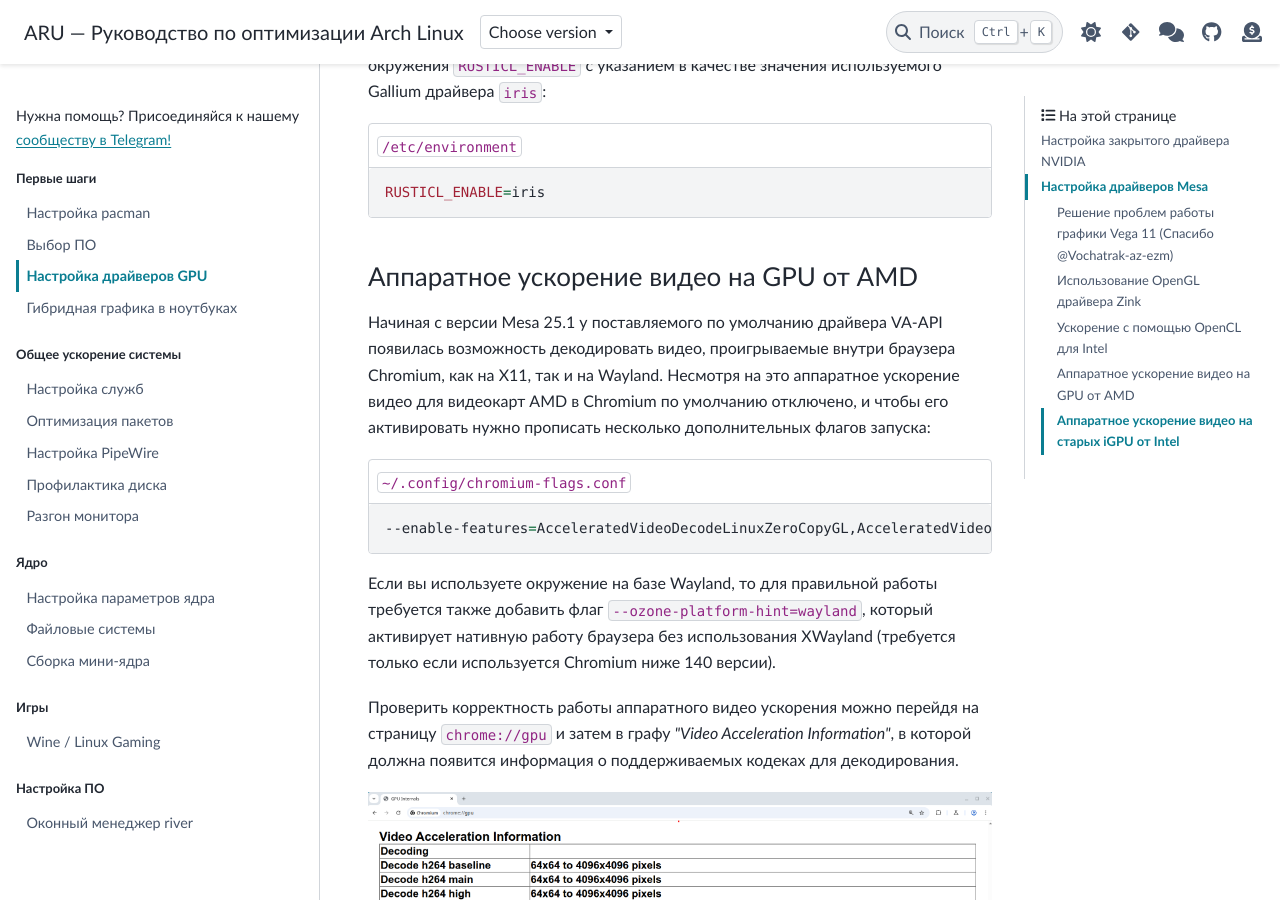
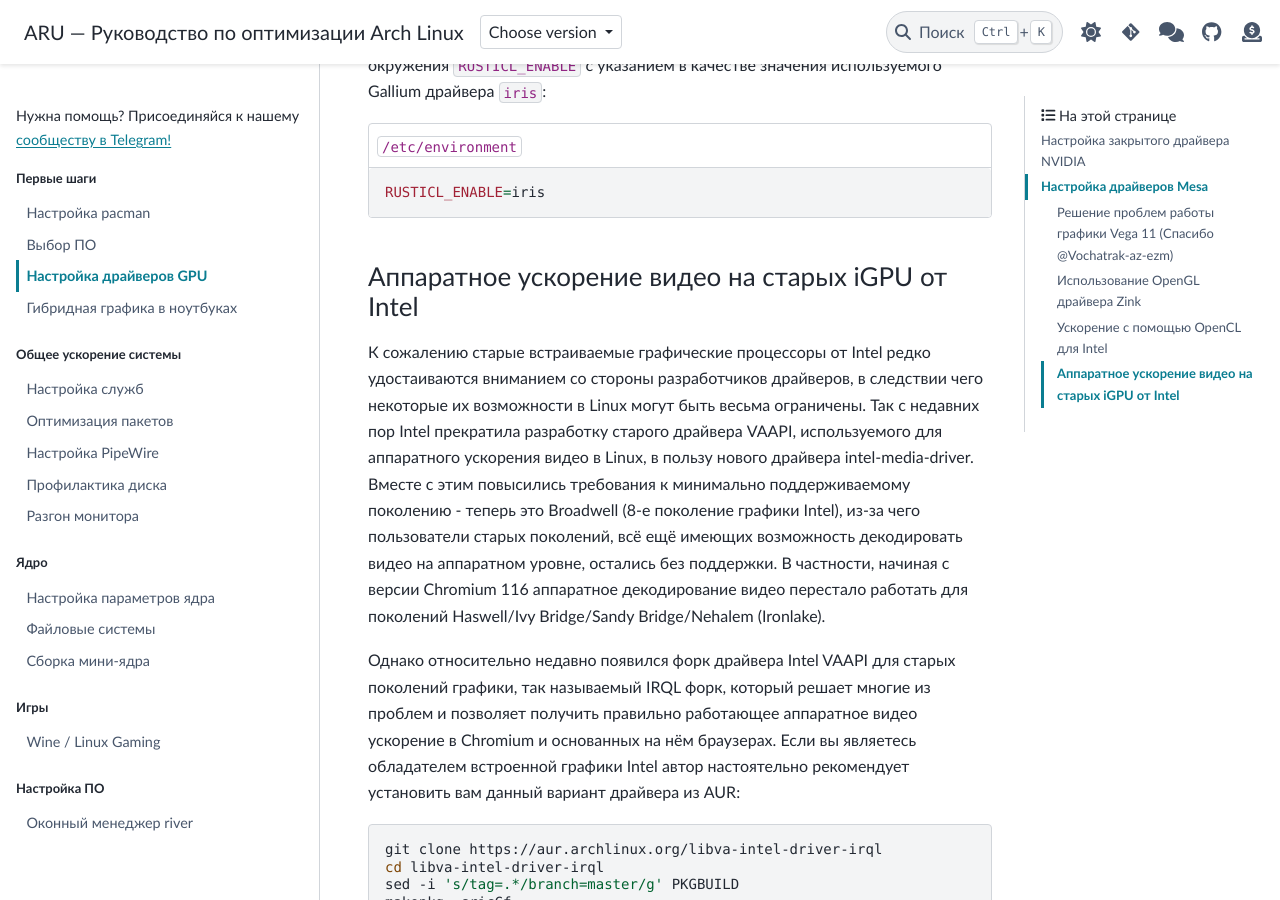
Before and after one commit to ventureoo/ARU, a Sphinx documentation site: the page built from docs/source/drivers.rst, in a window 1280 px wide and 900 px high, scrolled down 6109 px. Built offline with Sphinx 7.4.7 and the PyData theme 0.15.4, drawn with Linux system fonts in a browser that asks for light colours.

Commit message:
Remove VA-API setup for AMD GPUs
VA-API is now enabled by default in Chromium and do not require any no
additional configuration.

Signed-off-by: Vasiliy Stelmachenok <ventureo@cachyos.org>

```diff
--- a/docs/source/drivers.rst
+++ b/docs/source/drivers.rst
@@ -307,38 +307,6 @@
 
   RUSTICL_ENABLE=iris
 
-.. index:: amd, mesa, vaapi, chromium
-.. _amd_vaapi_driver:
-
-----------------------------------------
-Аппаратное ускорение видео на GPU от AMD
-----------------------------------------
-
-Начиная с версии Mesa 25.1 у поставляемого по умолчанию драйвера
-VA-API появилась возможность декодировать видео, проигрываемые внутри
-браузера Chromium, как на X11, так и на Wayland. Несмотря на это
-аппаратное ускорение видео для видеокарт AMD в Chromium по умолчанию
-отключено, и чтобы его активировать нужно прописать несколько
-дополнительных флагов запуска:
-
-.. code-block:: shell
- :caption: ``~/.config/chromium-flags.conf``
-
- --enable-features=AcceleratedVideoDecodeLinuxZeroCopyGL,AcceleratedVideoDecodeLinuxGL
-
-Если вы используете окружение на базе Wayland, то для правильной
-работы требуется также добавить флаг
-``--ozone-platform-hint=wayland``, который активирует нативную работу
-браузера без использования XWayland (требуется только если
-используется Chromium ниже 140 версии).
-
-Проверить корректность работы аппаратного видео ускорения можно
-перейдя на страницу ``chrome://gpu`` и затем в графу *"Video
-Acceleration Information"*, в которой должна появится информация о
-поддерживаемых кодеках для декодирования.
-
-.. image:: images/chromium-vaapi.png
-
 .. index:: intel, mesa, vaapi, chromium
 .. _intel_vaapi_driver:
 
```
